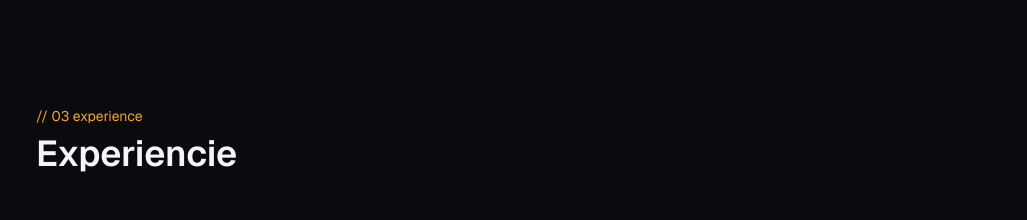
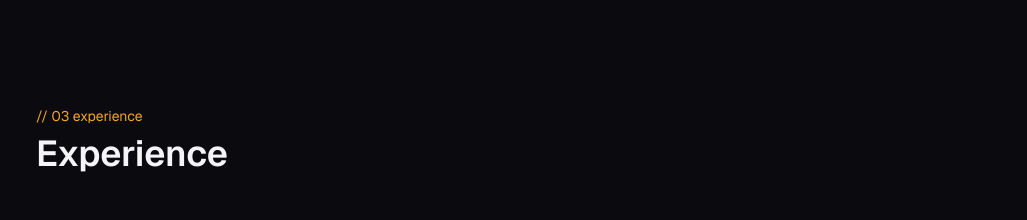
Before and after one commit to JiaChengZhang14/jczhang.dev, a Next.js app: page / in a window 1280 px wide. Shown: the part 1960-2180 px from the top of the page, without its empty margins (124-1151 px from the left). Built offline with nearby package versions, Linux system fonts and the light colour scheme.

Commit message:
Fixed wrong spelled word

```diff
--- a/src/components/sections/experience/Experience.tsx
+++ b/src/components/sections/experience/Experience.tsx
@@ -6,7 +6,7 @@ export function Experience() {
         <SectionWrapper id="experience">
             <p className="mb-2 font-mono text-sm text-ember">{"// 03 experience"}</p>
             <h2 className="font-display text-3xl font-semibold text-paper md:text-4xl">
-                Experiencie
+                Experience
             </h2>
 
             <div className="mt-12 space-y-0">
```
